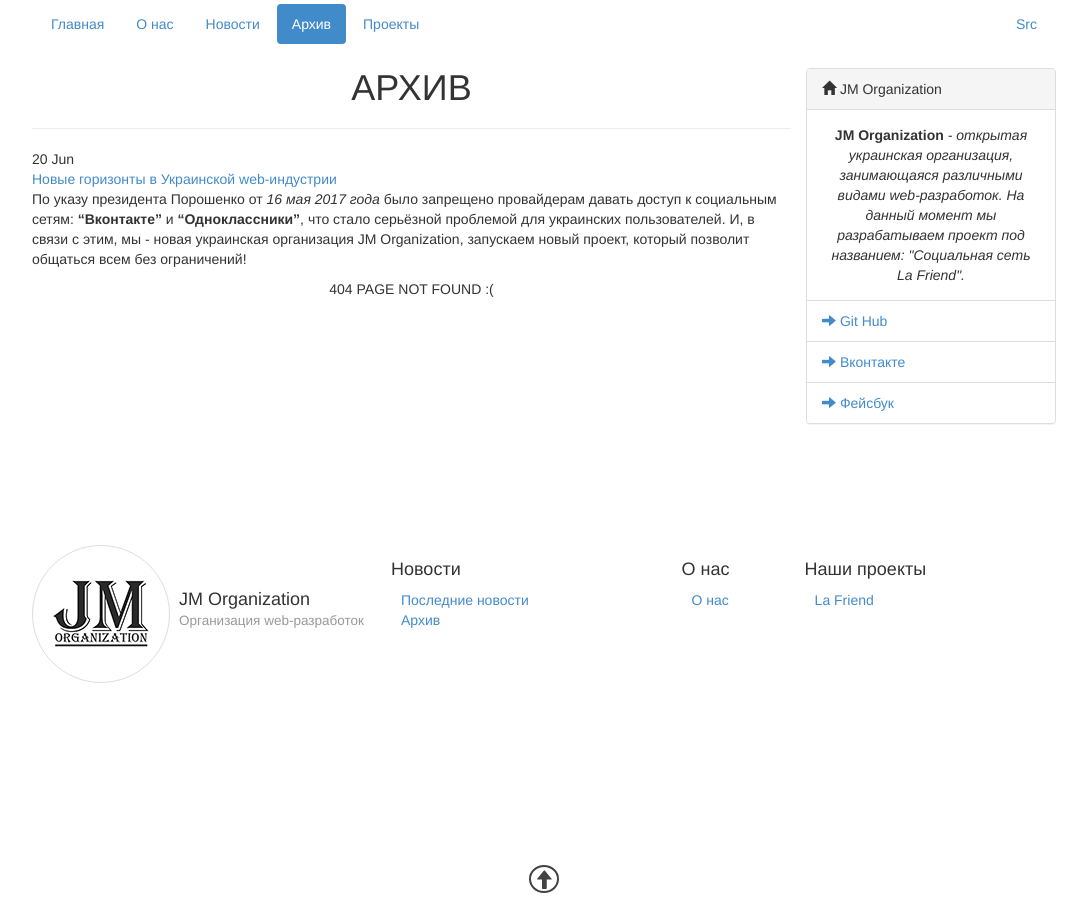
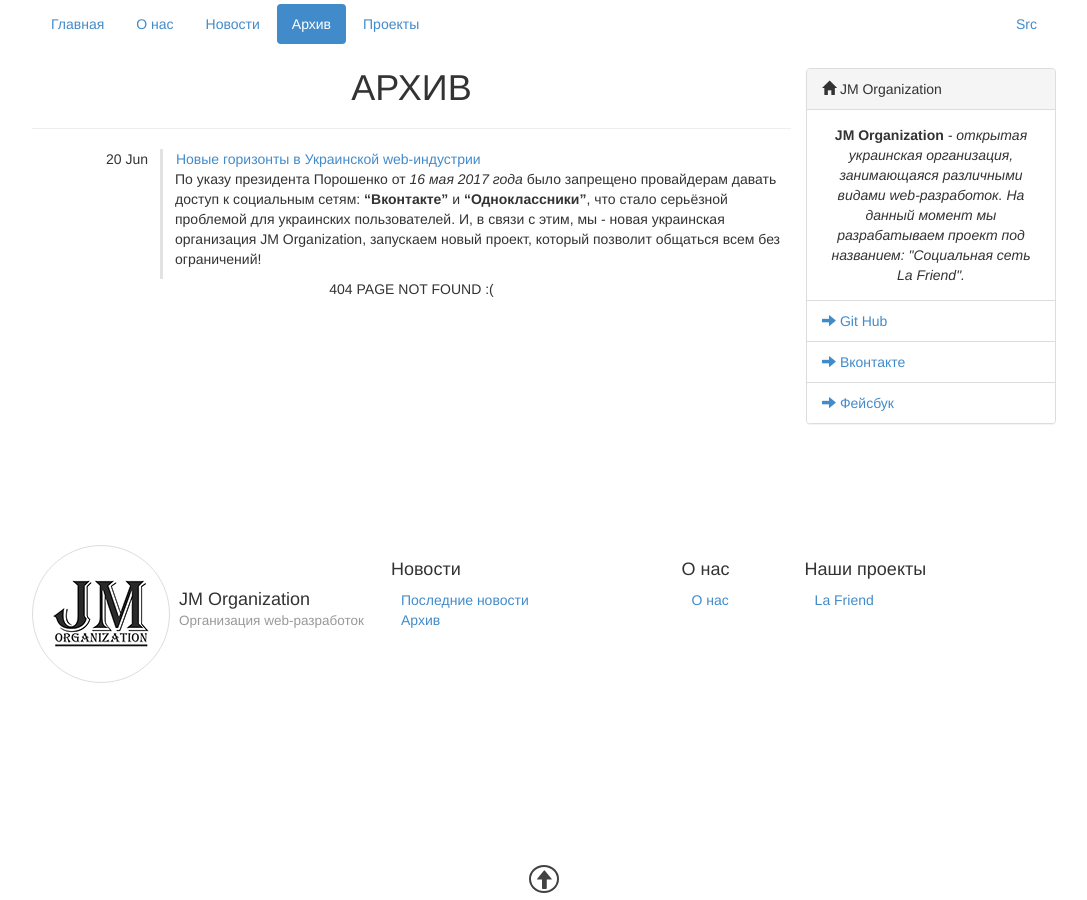
Before and after one commit to jm-organization/jm-organization.github.io, a Jekyll site: the page built from archive/index.html, in a window 1280 px wide. Shown: the whole page, without its empty margins (96-1183 px from the left). Built offline with Jekyll 4.4.1, drawn with Linux system fonts in a browser that asks for light colours.

Commit message:
Обновление архива

```diff
--- a/assets/css/main.css
+++ b/assets/css/main.css
@@ -176,5 +176,29 @@
     float: right;
     margin: 20px 0 0 15px;
     height: auto; }
+  .page-width .jm-archive {
+    position: relative; }
+    .page-width .jm-archive .jm-a-line {
+      width: 3px;
+      margin: 0 12px;
+      height: 100%;
+      position: absolute;
+      z-index: -1;
+      background: #e2e2e2;
+      left: 116px; }
+    .page-width .jm-archive .jm-a-events {
+      position: relative;
+      width: 100%;
+      display: inline-block; }
+      .page-width .jm-archive .jm-a-events .jm-archive-article > .jm-aa-date {
+        width: 116px;
+        display: inline-block;
+        text-align: right; }
+      .page-width .jm-archive .jm-a-events .jm-archive-article > .jm-aa-title {
+        display: inline-block;
+        padding-left: 24px; }
+      .page-width .jm-archive .jm-a-events .jm-archive-article > .jm-aa-body {
+        display: inline-block;
+        margin-left: 143px; }
 
 /*# sourceMappingURL=main.css.map */
```
Also changed, not shown: assets/css/main.sass (+31 -0 lines).
